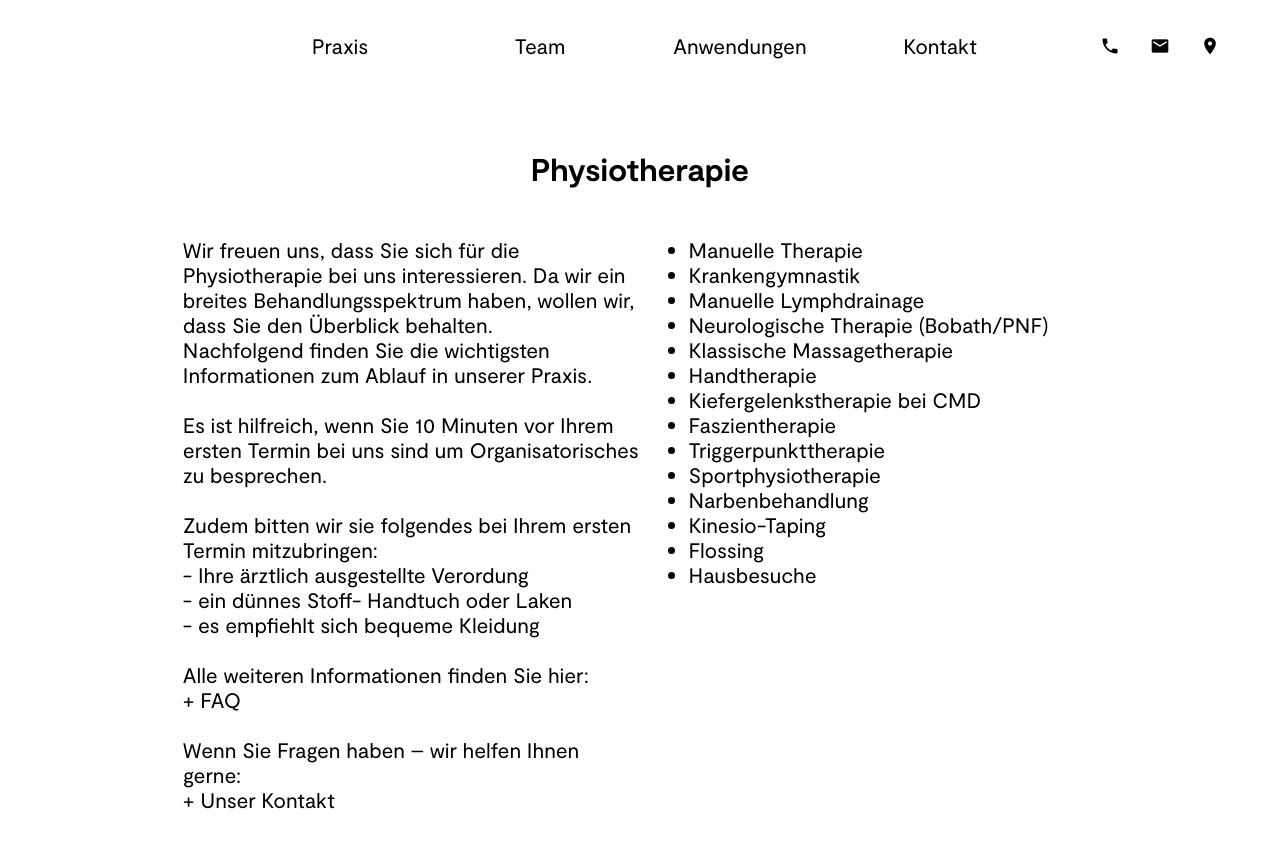
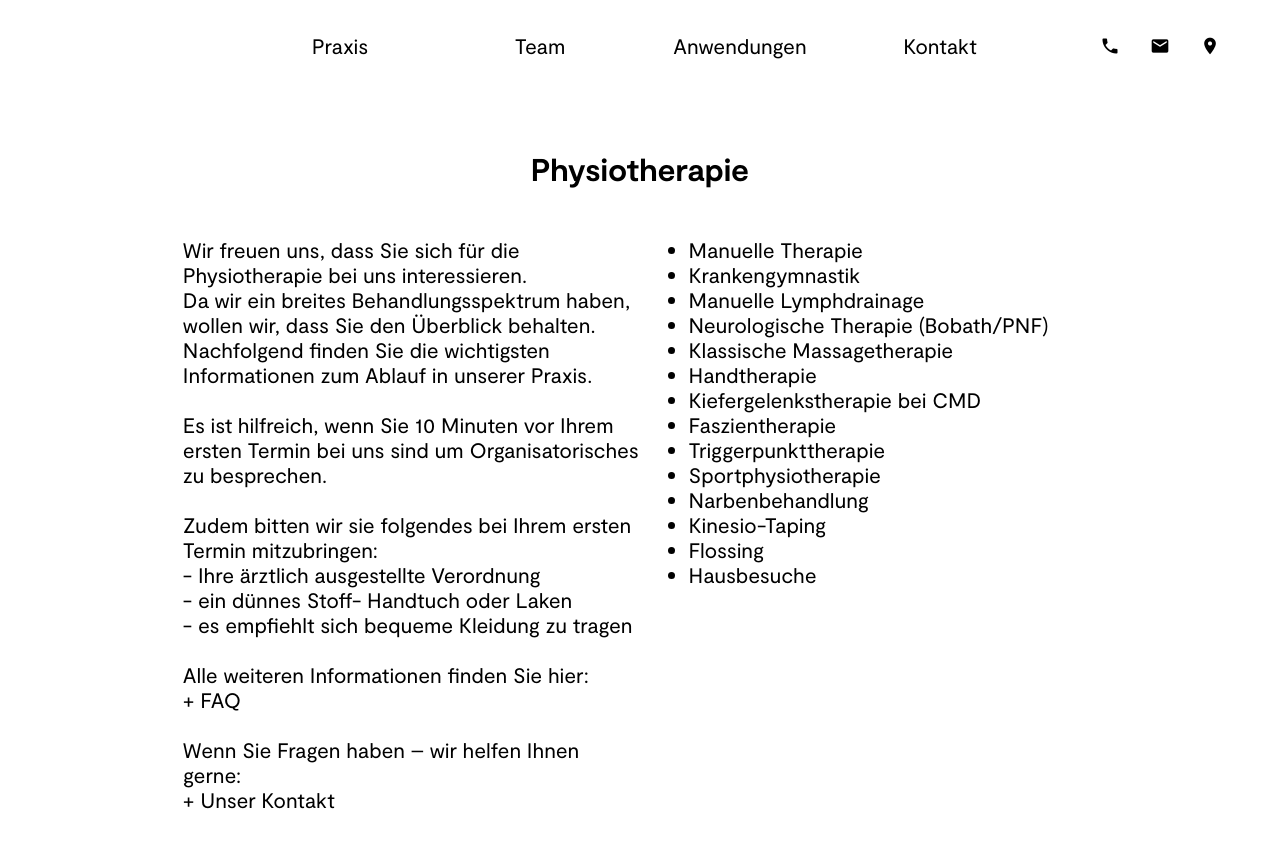
Before and after one commit to loehr-physiotherapie/loehr-physiotherapie.github.io, a Jekyll site: the page built from physiotherapie.html, in a window 1280 px wide and 900 px high. Shown: the top 848 px of the window. Built offline with Jekyll 4.4.1, drawn with Linux system fonts in a browser that asks for light colours.

Commit message:
Updated 'physiotherapie.html' via CloudCannon

```diff
--- a/physiotherapie.html
+++ b/physiotherapie.html
@@ -5,19 +5,18 @@ permalink: /physiotherapie/
 ---
 
 <section class="physiotherapie editable">
-    <h1 class="firstSection">Physiotherapie</h1>
+            <h1 class="firstSection" style="opacity: 1;">Physiotherapie</h1>
             <div class="content">
-        <p>Wir freuen uns, dass Sie sich f&uuml;r die Physiotherapie bei uns interessieren. Da wir ein breites
-            Behandlungsspektrum haben, wollen wir, dass Sie den &Uuml;berblick behalten.</p>
+                <p>Wir freuen uns, dass Sie sich f&uuml;r die Physiotherapie bei uns interessieren.</p>
+                <p>Da wir ein breites Behandlungsspektrum haben, wollen wir, dass Sie den &Uuml;berblick behalten.</p>
                 <p>Nachfolgend finden Sie die wichtigsten Informationen zum Ablauf in unserer Praxis.</p>
                 <p>&nbsp;</p>
-        <p>Es ist hilfreich, wenn Sie 10 Minuten vor Ihrem ersten Termin bei uns sind um Organisatorisches zu
-            besprechen.</p>
+                <p>Es ist hilfreich, wenn Sie 10 Minuten vor Ihrem ersten Termin bei uns sind um Organisatorisches zu besprechen.</p>
                 <p>&nbsp;</p>
                 <p>Zudem bitten wir sie folgendes bei Ihrem ersten Termin mitzubringen:</p>
-        <p>- Ihre &auml;rztlich ausgestellte Verordung</p>
+                <p>- Ihre &auml;rztlich ausgestellte Verordnung</p>
                 <p>- ein d&uuml;nnes Stoff- Handtuch oder Laken</p>
-        <p>- es empfiehlt sich bequeme Kleidung</p>
+                <p>- es empfiehlt sich bequeme Kleidung zu tragen</p>
                 <p>&nbsp;</p>
                 <p>Alle weiteren Informationen finden Sie hier:</p>
                 <p>+ FAQ</p>
```
Lines whose indentation alone changed are shown as unchanged.
